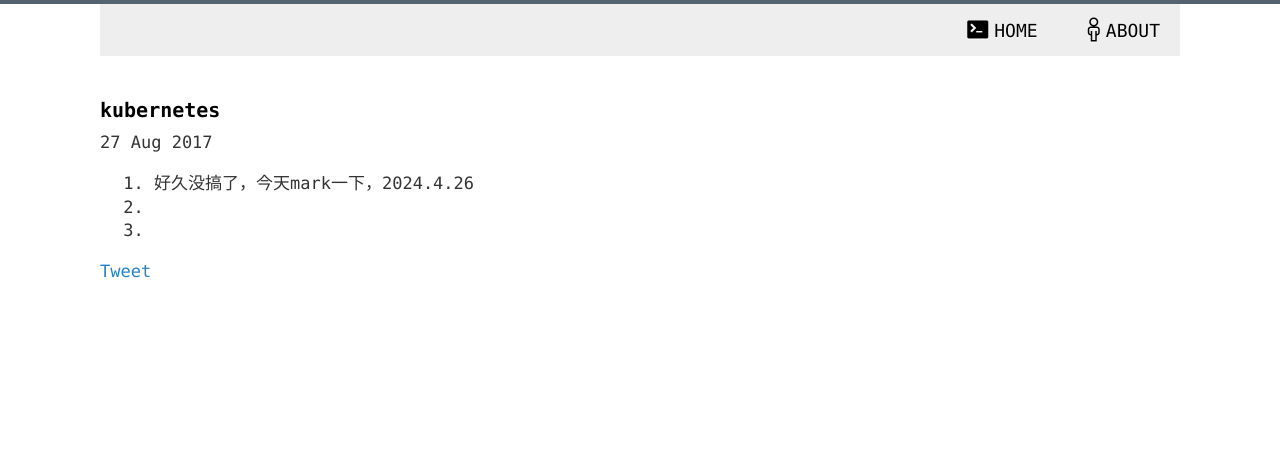
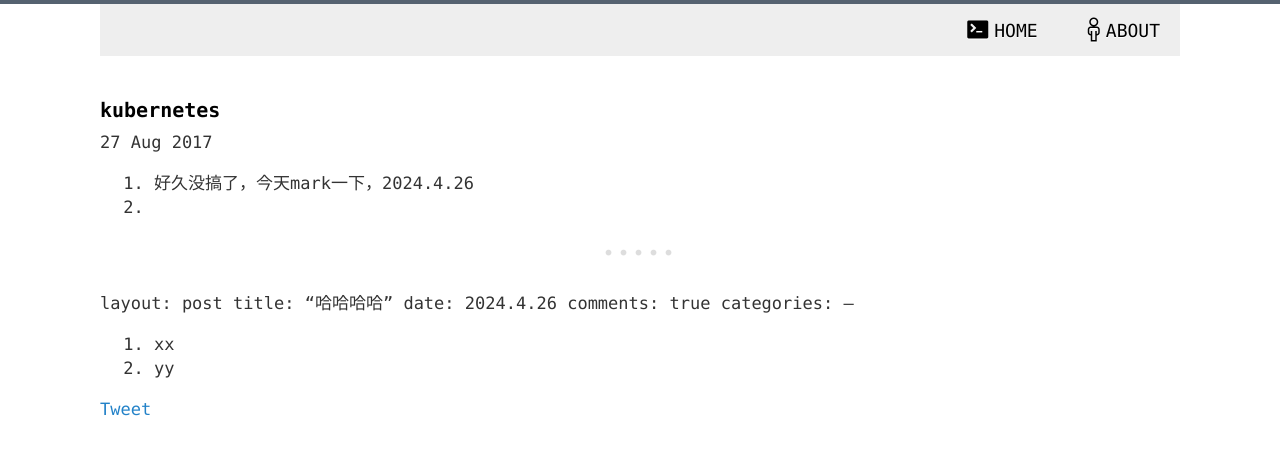
Before and after one commit to sxauyhz/sxauyhz.github.io, a Jekyll site: the page built from _posts/2017-08-27-The-First-Test.markdown, in a window 1280 px wide. Shown: the top 455 px of the page. Built offline with Jekyll 4.4.1, drawn with Linux system fonts in a browser that asks for light colours; comment, search, counter and statistics services are not loaded.

Commit message:
Update 2017-08-27-The-First-Test.markdown

```diff
--- a/_posts/2017-08-27-The-First-Test.markdown
+++ b/_posts/2017-08-27-The-First-Test.markdown
@@ -9,4 +9,13 @@ categories:
 
 1. 好久没搞了，今天mark一下，2024.4.26
 2.
-3.
+
+---
+layout: post
+title: "哈哈哈哈"
+date: 2024.4.26
+comments: true
+categories:
+---
+1. xx
+2. yy
```
